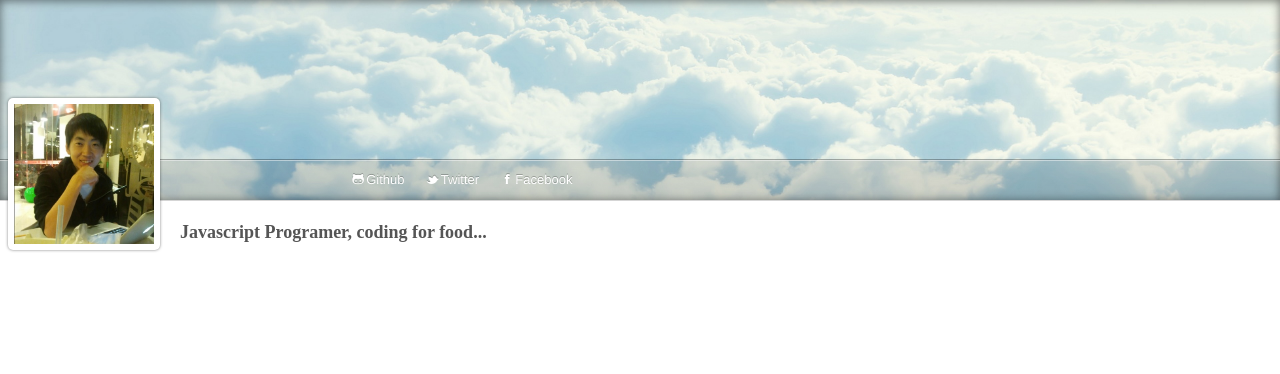
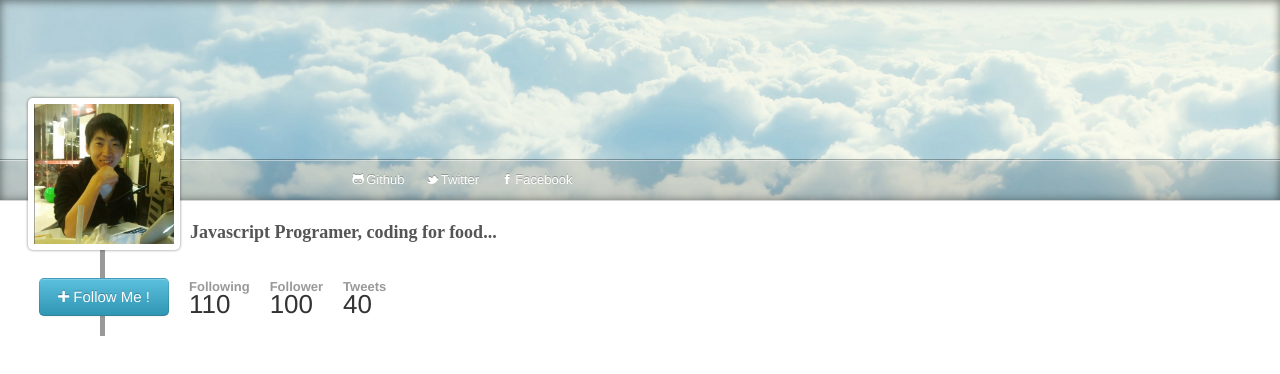
Before and after one commit to j1anb1n/j1anb1n.github.com, a plain HTML site: page index.html in a window 1280 px wide. Drawn offline with Linux system fonts and the light colour scheme.

Commit message:
add social-info section

```diff
--- a/index.html
+++ b/index.html
@@ -28,8 +28,27 @@
         </nav>
         <div class="container-fluid">
             <div class="row">
-                <div class="span10 offset2">
+                <div class="span11 offset1">
                     <h3 class='bio'>Javascript Programer, coding for food...</h3>
+                    <div id="timeline" class="clearfix">
+                        <div id="social-info">
+                            <a href="#" class="btn btn-large btn-info" id="follow-btn">
+                                <i class="icon-plus"></i> Follow Me !
+                            </a>
+                            <dl>
+                                <dt>Following</dt>
+                                <dd>110</dd>
+                            </dl>
+                            <dl>
+                                <dt>Follower</dt>
+                                <dd>100</dd>
+                            </dl>
+                            <dl>
+                                <dt>Tweets</dt>
+                                <dd>40</dd>
+                            </dl>
+                        </div>
+                    </div>
                 </div>
             </div>
         </div>
--- a/static/less/j1anb1n.less
+++ b/static/less/j1anb1n.less
@@ -39,11 +39,43 @@ nav {
     padding: 6px;
     .box-shadow(0 0 3px fade(@black, 50%));
     position: absolute;
-    bottom: -50px; right: 0;
+    bottom: -50px; right: -20px;
     z-index: 2;
 }
 .bio{
     font-family: 'Snell Roundhand';
     color: @gray;
     text-shadow: 1px 1px 0 fade(@white, 50%);
+    margin-left: 90px;
 }
+#timeline {
+    padding-top: 32px;
+    border-left: 5px solid @grayLight;
+}
+#social-info {
+    height: 40px;
+    .btn {
+        float: left;
+    }
+    dl {
+        float: left;
+        height: 40px;
+        overflow: hidden;
+        margin-left: 20px;
+        margin-top: 0;
+        dt {
+            float: left;
+            color: @grayLight;
+            text-shadow:  1px 0 fade(@white, 50%);
+        }
+        dd {
+            font-size: 2em;
+            margin-left: 0;
+            font-weight: 200;
+        }
+    }
+}
+#follow-btn {
+    margin-left: -66px;
+    width: 100px;
+}
```
Also changed, not shown: static/css/bootstrap.css.
